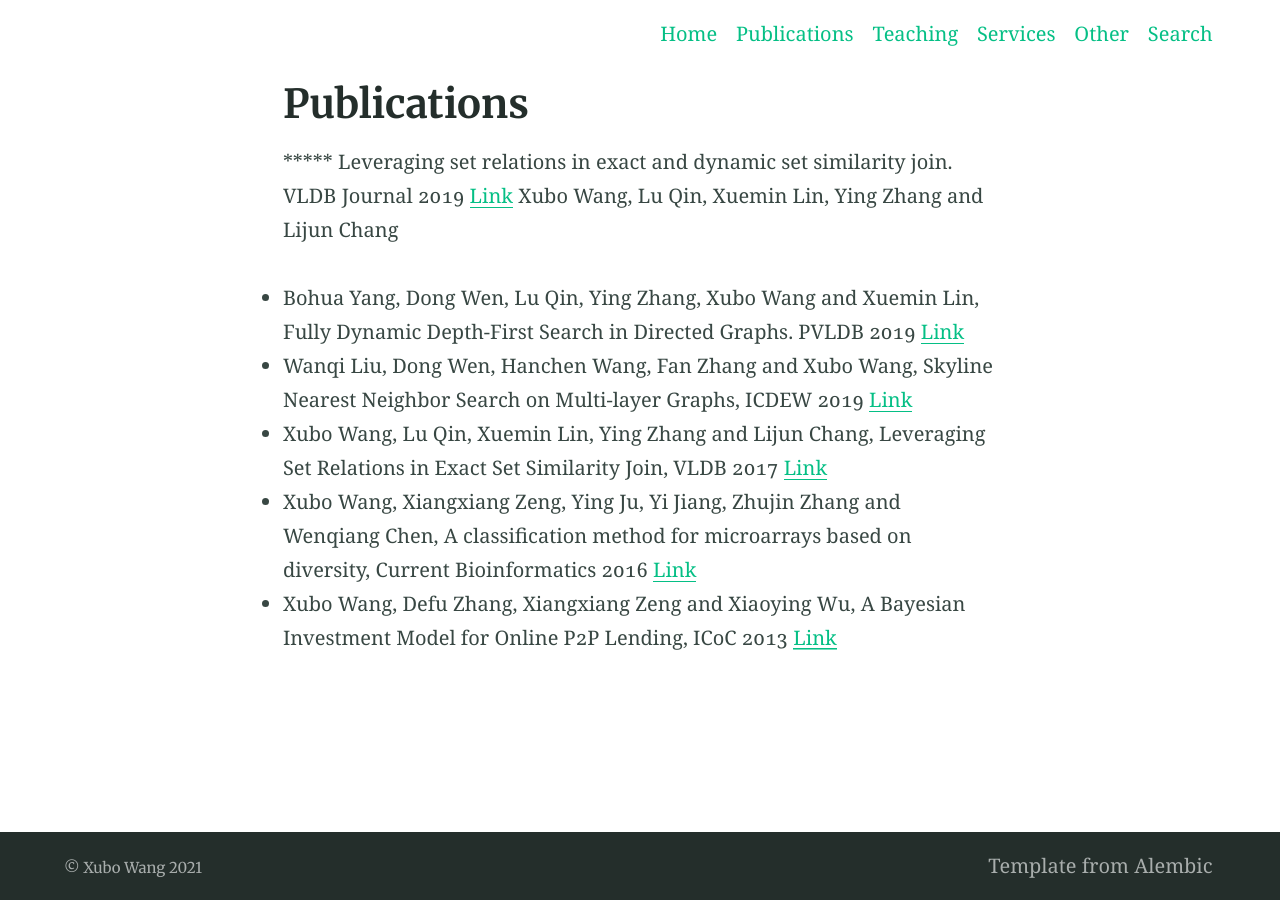
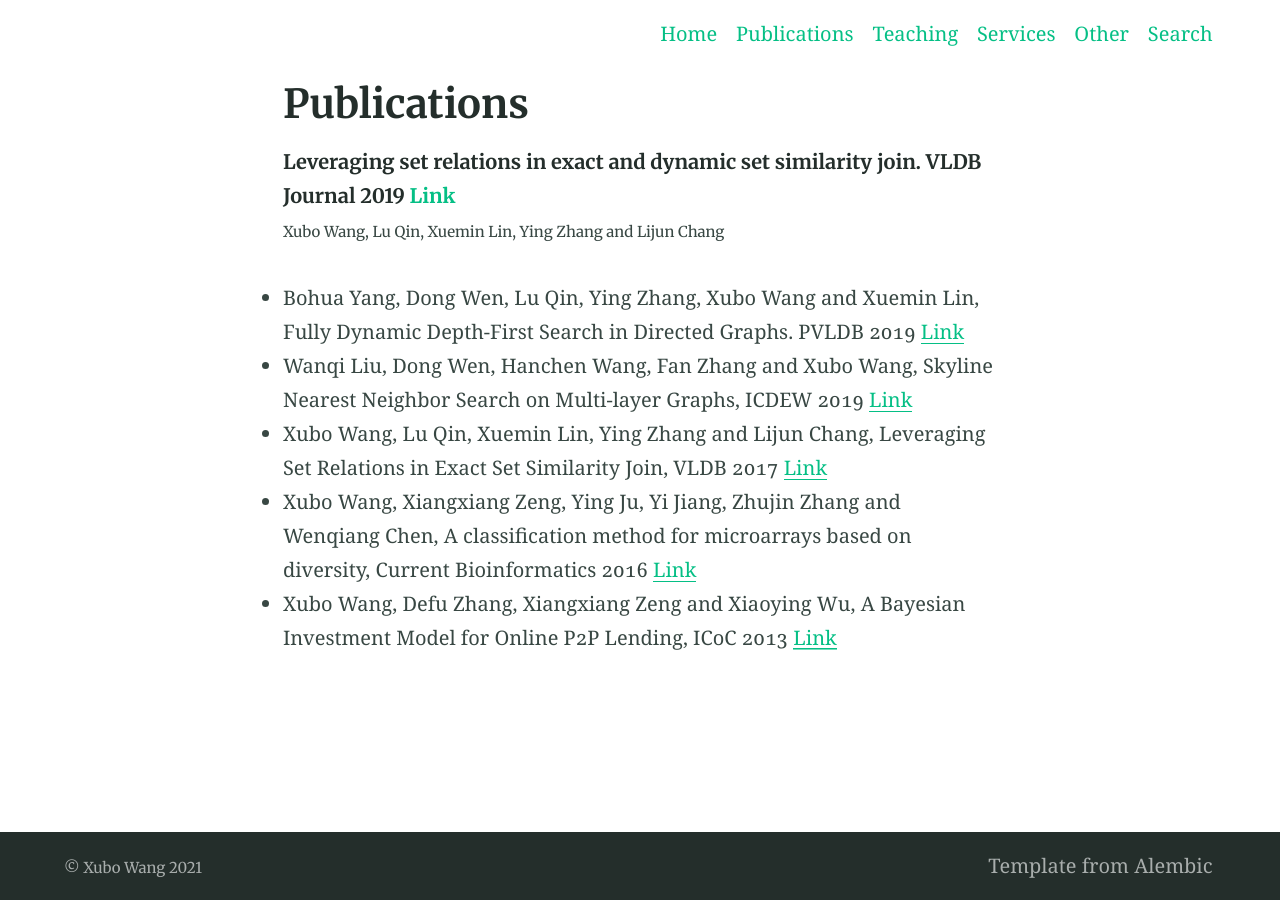
Before and after one commit to xbwanglab/xwang, a Jekyll site: the page built from publications.md, in a window 1280 px wide. Built offline with Jekyll 4.4.1, drawn with Linux system fonts in a browser that asks for light colours.

```diff
--- a/publications.md
+++ b/publications.md
@@ -5,8 +5,8 @@ title: Publications
 
 
 
-***** Leveraging set relations in exact and dynamic set similarity join. VLDB Journal 2019 [Link](https://link.springer.com/article/10.1007/s00778-018-0529-2)
-Xubo Wang, Lu Qin, Xuemin Lin, Ying Zhang and Lijun Chang
+###### Leveraging set relations in exact and dynamic set similarity join. VLDB Journal 2019 [Link](https://link.springer.com/article/10.1007/s00778-018-0529-2)
+<small> Xubo Wang, Lu Qin, Xuemin Lin, Ying Zhang and Lijun Chang </small>
 
 - Bohua Yang, Dong Wen, Lu Qin, Ying Zhang, Xubo Wang and Xuemin Lin, Fully Dynamic Depth-First Search in Directed Graphs. PVLDB 2019 [Link](http://www.vldb.org/pvldb/vol13/p142-yang.pdf)
 
```
